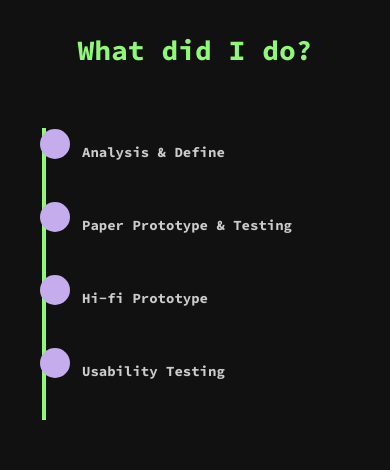
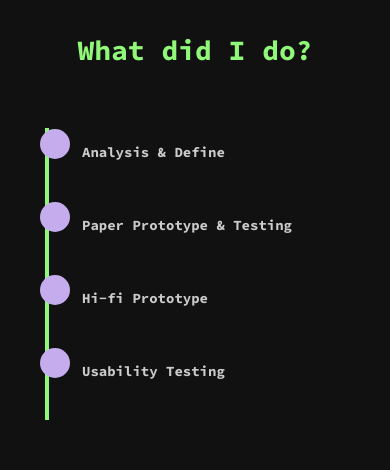
Before and after one commit to yualves94/yuri-portfolio, a plain HTML site: page index.html in a window 390 px wide. Shown: the part 3940-4410 px from the top of the page. Drawn offline with Linux system fonts and the light colour scheme.

Commit message:
Update style.css

```diff
--- a/style.css
+++ b/style.css
@@ -436,7 +436,7 @@ footer p {
   .timeline::before {
     width: 4px;
     height: 100%;
-    left: 22px;
+    left: 25px;
     top: 0;
     right: auto;
   }
```
